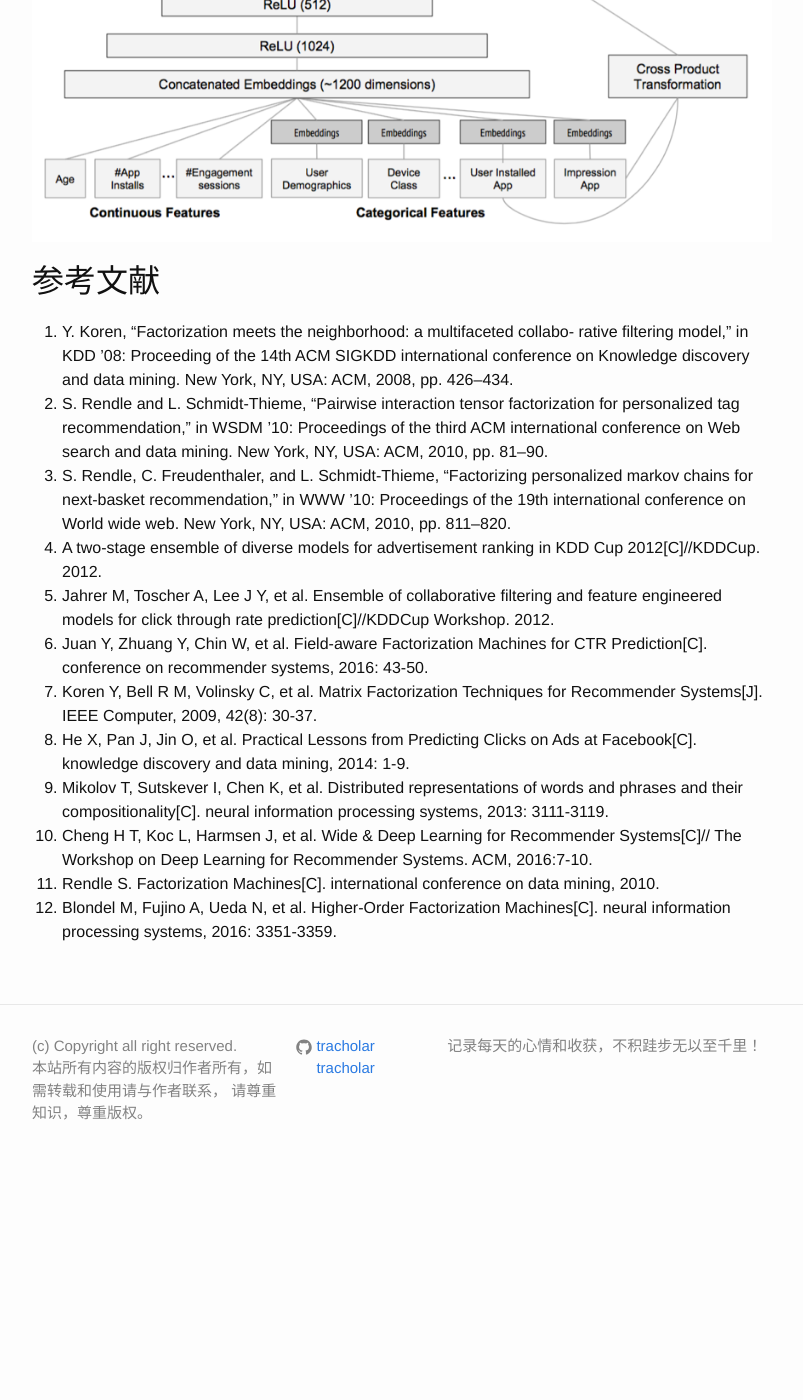
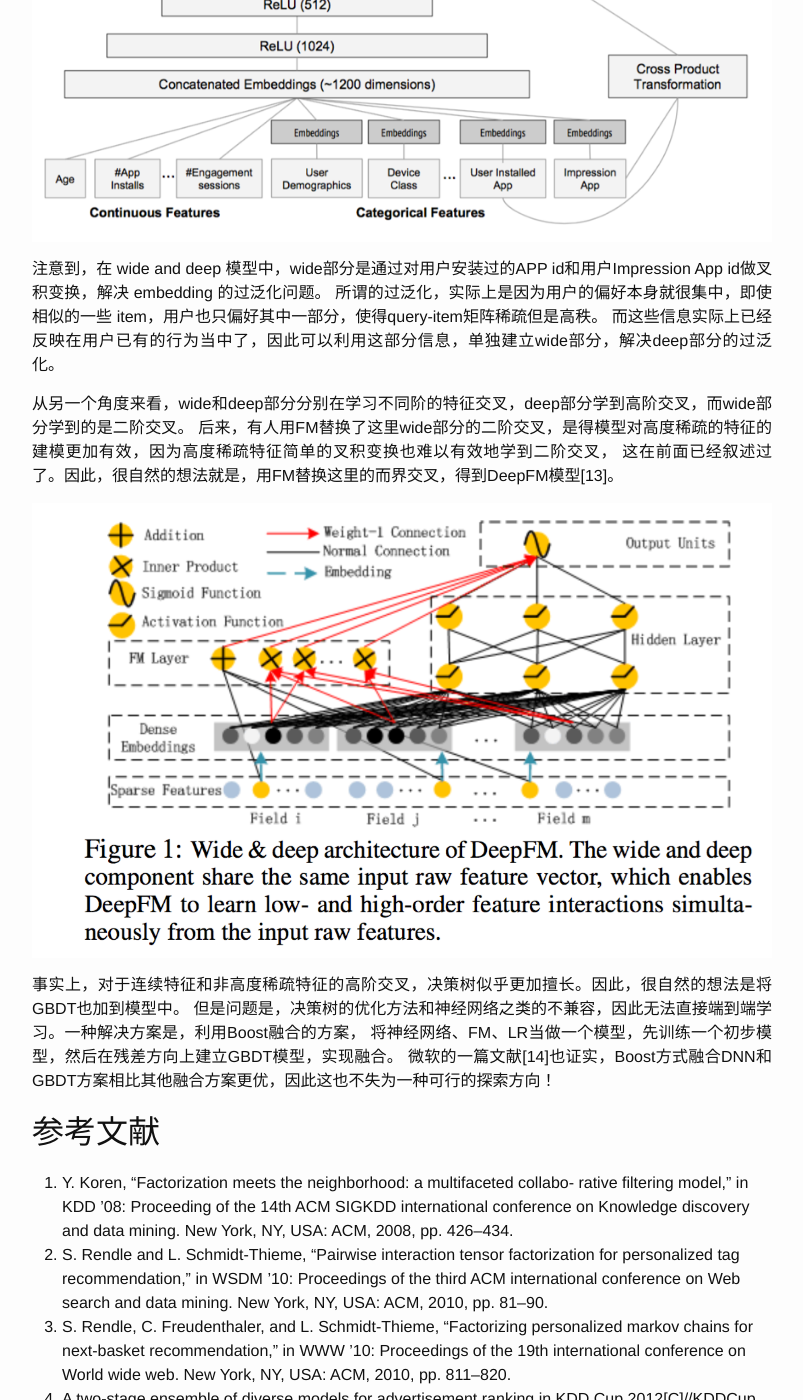
Before and after one commit to tracholar/tracholar.github.io, a Jekyll site: the page built from _posts/2017-03-10-factorization-machine.md, in a window 1280 px wide and 1400 px high, scrolled down 7010 px. Shown: the whole window, without its empty margins (238-1041 px from the left). Built offline with Jekyll 4.4.1, drawn with Linux system fonts in a browser that asks for light colours; formulas are drawn with MathJax 3; comment, search, counter and statistics services are not loaded; before the commit the page ends 8195 px from its top, so only the background shows below that; some of the changed text lies outside the part shown.

Commit message:
add deepfm dnn+xgboost

```diff
--- a/_posts/2017-03-10-factorization-machine.md
+++ b/_posts/2017-03-10-factorization-machine.md
@@ -151,6 +151,22 @@ $$
 
 ![nn-fm](/assets/images/nn-fm.png)
 
+注意到，在 wide and deep 模型中，wide部分是通过对用户安装过的APP id和用户Impression App id做叉积变换，解决 embedding 的过泛化问题。
+所谓的过泛化，实际上是因为用户的偏好本身就很集中，即使相似的一些 item，用户也只偏好其中一部分，使得query-item矩阵稀疏但是高秩。
+而这些信息实际上已经反映在用户已有的行为当中了，因此可以利用这部分信息，单独建立wide部分，解决deep部分的过泛化。
+
+从另一个角度来看，wide和deep部分分别在学习不同阶的特征交叉，deep部分学到高阶交叉，而wide部分学到的是二阶交叉。
+后来，有人用FM替换了这里wide部分的二阶交叉，是得模型对高度稀疏的特征的建模更加有效，因为高度稀疏特征简单的叉积变换也难以有效地学到二阶交叉，
+这在前面已经叙述过了。因此，很自然的想法就是，用FM替换这里的而界交叉，得到DeepFM模型[13]。
+
+![deep-fm](/assets/images/deepfm.png)
+
+事实上，对于连续特征和非高度稀疏特征的高阶交叉，决策树似乎更加擅长。因此，很自然的想法是将GBDT也加到模型中。
+但是问题是，决策树的优化方法和神经网络之类的不兼容，因此无法直接端到端学习。一种解决方案是，利用Boost融合的方案，
+将神经网络、FM、LR当做一个模型，先训练一个初步模型，然后在残差方向上建立GBDT模型，实现融合。
+微软的一篇文献[14]也证实，Boost方式融合DNN和GBDT方案相比其他融合方案更优，因此这也不失为一种可行的探索方向！
+
+
 ## 参考文献
 1. Y. Koren, “Factorization meets the neighborhood: a multifaceted collabo- rative filtering model,” in KDD ’08: Proceeding of the 14th ACM SIGKDD international conference on Knowledge discovery and data mining. New York, NY, USA: ACM, 2008, pp. 426–434.
 2. S. Rendle and L. Schmidt-Thieme, “Pairwise interaction tensor factorization for personalized tag recommendation,” in WSDM ’10: Proceedings of the third ACM international conference on Web search and data mining. New York, NY, USA: ACM, 2010, pp. 81–90.
@@ -164,3 +180,5 @@ $$
 10. Cheng H T, Koc L, Harmsen J, et al. Wide & Deep Learning for Recommender Systems[C]// The Workshop on Deep Learning for Recommender Systems. ACM, 2016:7-10.
 11. Rendle S. Factorization Machines[C]. international conference on data mining, 2010.
 12. Blondel M, Fujino A, Ueda N, et al. Higher-Order Factorization Machines[C]. neural information processing systems, 2016: 3351-3359.
+13. Guo H, Tang R, Ye Y, et al. DeepFM: A Factorization-Machine based Neural Network for CTR Prediction[J]. arXiv preprint arXiv:1703.04247, 2017.
+14. Ling X, Deng W, Gu C, et al. Model Ensemble for Click Prediction in Bing Search Ads[C]//Proceedings of the 26th International Conference on World Wide Web Companion. International World Wide Web Conferences Steering Committee, 2017: 689-698.
```
Also changed, not shown: assets/images/deepfm.png (added).
